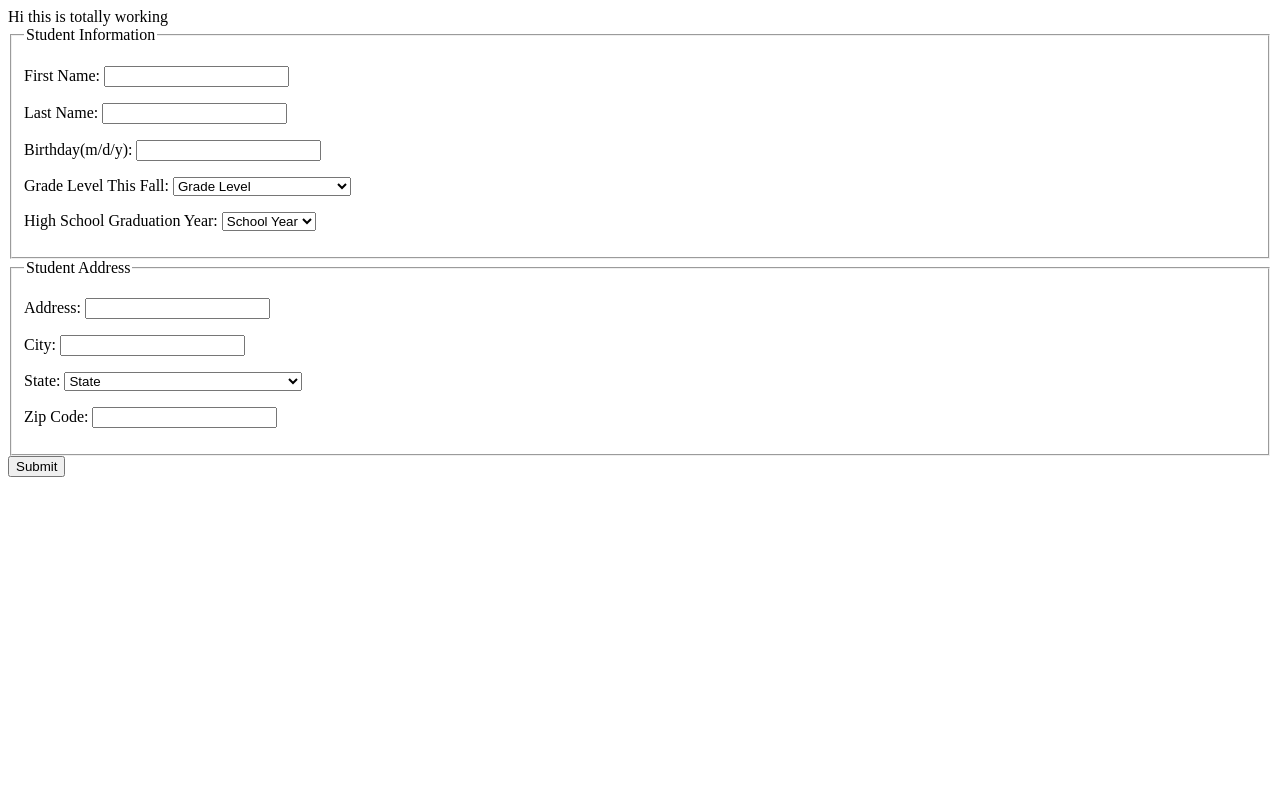
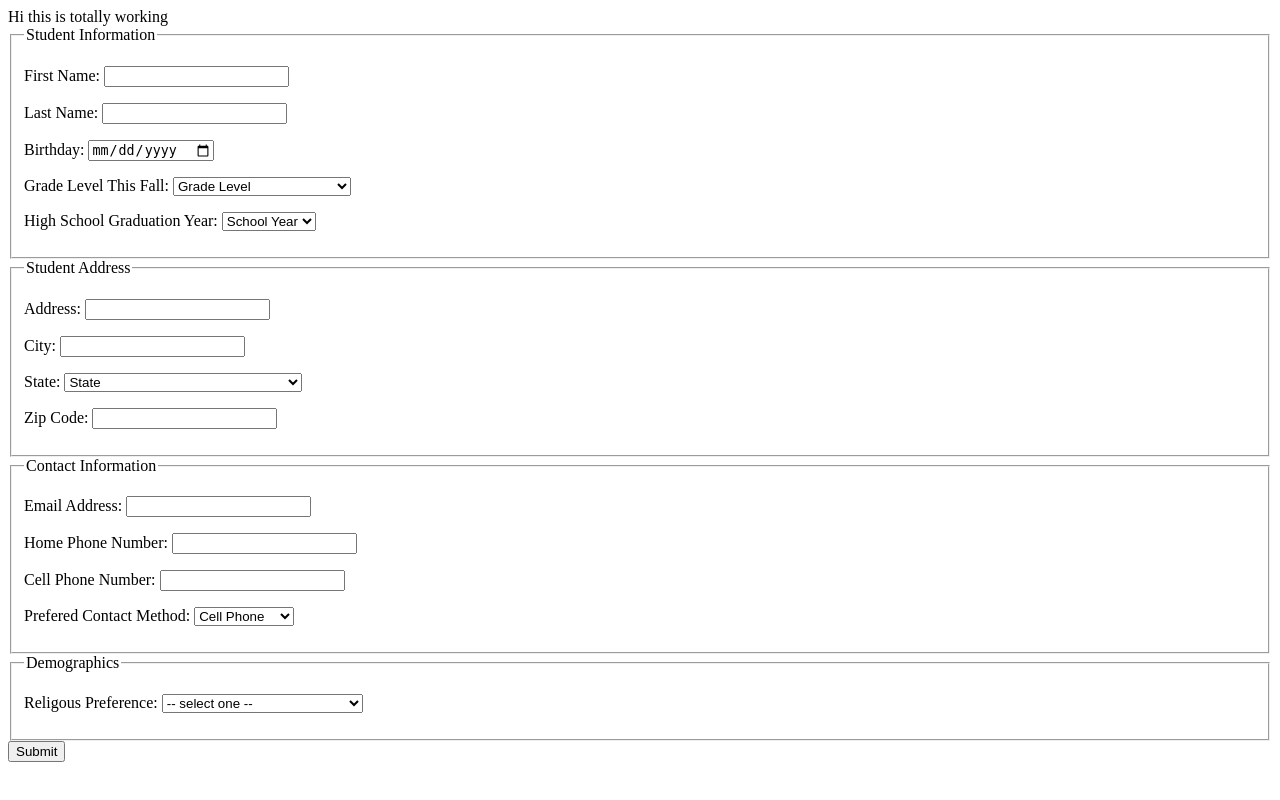
Before and after one commit to jedouard98/scholar-fish, a Python web app: template templates/basic-info.html in a window 1280 px wide. Run offline with Jinja, Linux system fonts and the light colour scheme; the template is opened without the code that fills it, so the values that code supplies are empty.

Commit message:
Demographics section and contact section

```diff
--- a/templates/basic-info.html
+++ b/templates/basic-info.html
@@ -10,7 +10,7 @@
         <legend>Student Information</legend>
         <p>First Name: <input type="text" name="first_name" value=""> </p>
         <p>Last Name: <input type="text" name="last_name" value=""> </p>
-        <p>Birthday(m/d/y): <input type="text" name="birthday" value=""> </p>
+        <p>Birthday: <input type="date" name="birthday" value=""> </p>
         <p> Grade Level This Fall:  <select name="grade_level">
           <option value="">Grade Level</option>
           <option value="9">High School Freshman</option>
@@ -135,6 +135,50 @@
         </select>
         <p> Zip Code: <input type="text" name="name" value=""> </p>
     </fieldset>
+
+    <fieldset>
+      <legend>Contact Information</legend>
+      <p>Email Address: <input type="text" name="email" value=""></p>
+      <p>Home Phone Number: <input type="text" name="homephone" value=""></p>
+      <p>Cell Phone Number: <input type="text" name="cellphone" value=""></p>
+      <p>Prefered Contact Method: <select class="contactmethod" name="contactmethod">
+        <option value="cell">Cell Phone</option>
+        <option value="home">Home Phone</option>
+        <option value="email">Email</option>
+      </select>
+    </fieldset>
+
+    <fieldset>
+      <legend>Demographics</legend>
+      <p>Religous Preference: <select class="" name="religion">
+        <option value="">-- select one --</option>
+        <option value="African Traditional & Diasporic">African Traditional & Diasporic</option>
+        <option value="Agnostic">Agnostic</option>
+        <option value="Atheist">Atheist</option>
+        <option value="Baha'i">Baha'i</option>
+        <option value="Buddhism">Buddhism</option>
+        <option value="Cao Dai">Cao Dai</option>
+        <option value="Chinese traditional religion">Chinese traditional religion</option>
+        <option value="Christianity">Christianity</option>
+        <option value="Hinduism">Hinduism</option>
+        <option value="Islam">Islam</option>
+        <option value="Jainism">Jainism</option>
+        <option value="Juche">Juche</option>
+        <option value="Judaism">Judaism</option>
+        <option value="Neo-Paganism">Neo-Paganism</option>
+        <option value="Nonreligious">Nonreligious</option>
+        <option value="Rastafarianism">Rastafarianism</option>
+        <option value="Secular">Secular</option>
+        <option value="Shinto">Shinto</option>
+        <option value="Sikhism">Sikhism</option>
+        <option value="Spiritism">Spiritism</option>
+        <option value="Tenrikyo">Tenrikyo</option>
+        <option value="Unitarian-Universalism">Unitarian-Universalism</option>
+        <option value="Zoroastrianism">Zoroastrianism</option>
+        <option value="primal-indigenous">primal-indigenous</option>
+        <option value="Other">Other</option>
+      </select>
+    </fieldset>
     <button type="submit">Submit</button>
   </form>
 </body>
```
Also changed, not shown: 1 other file.
